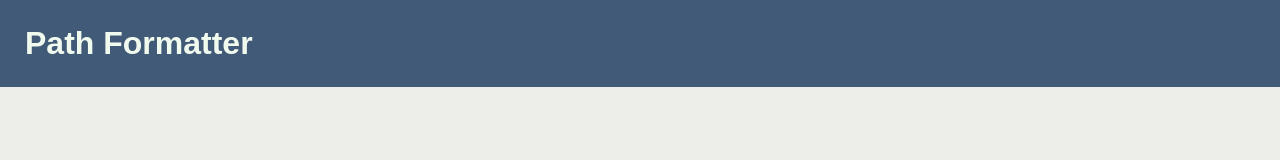
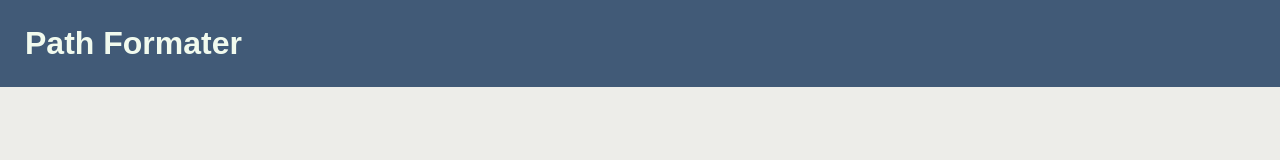
Before and after one commit to Jeet-Mesavaniya/path-formatter, an Angular app: page / in a window 1280 px wide. Shown: the top 160 px of the page. Built offline with nearby package versions, Linux system fonts and the light colour scheme.

Commit message:
name changes

```diff
--- a/src/app/app.component.html
+++ b/src/app/app.component.html
@@ -1,7 +1,7 @@
 <div class="row">
     <div class="col-sm-12">
         <header>
-            <h1>Path Formatter</h1>
+            <h1>{{title}}</h1>
           </header>
     </div>
 </div>
--- a/src/app/app.component.ts
+++ b/src/app/app.component.ts
@@ -7,7 +7,7 @@ import { faTrash,faFileClipboard } from '@fortawesome/free-solid-svg-icons'
   styleUrl: './app.component.css'
 })
 export class AppComponent {
-  title = 'PATHFORMATTER';
+  title = 'Path Formater';
   varipstring: string="";
   varopstring: string="";
   CopyClipboardIcon = faFileClipboard;
```
